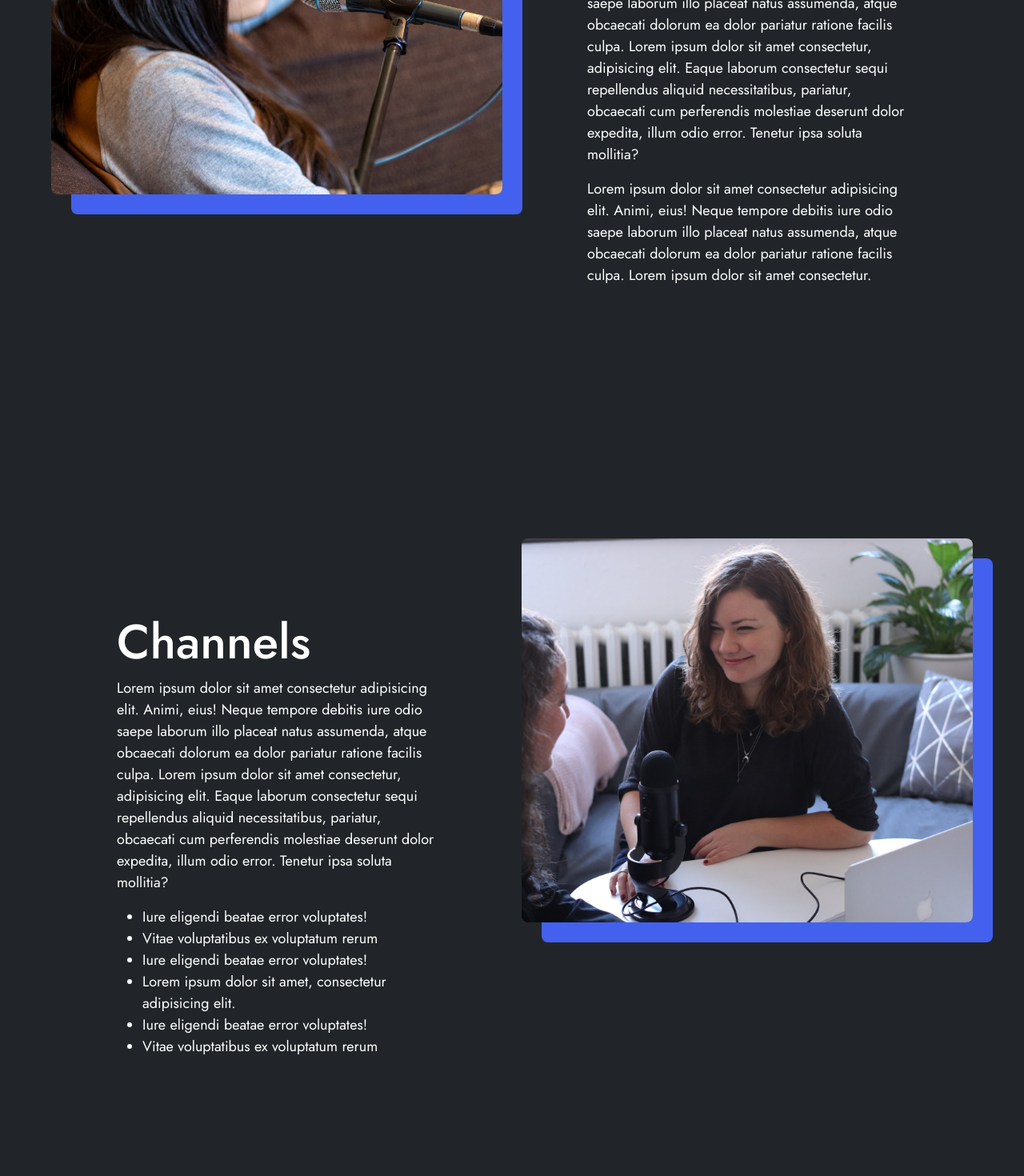
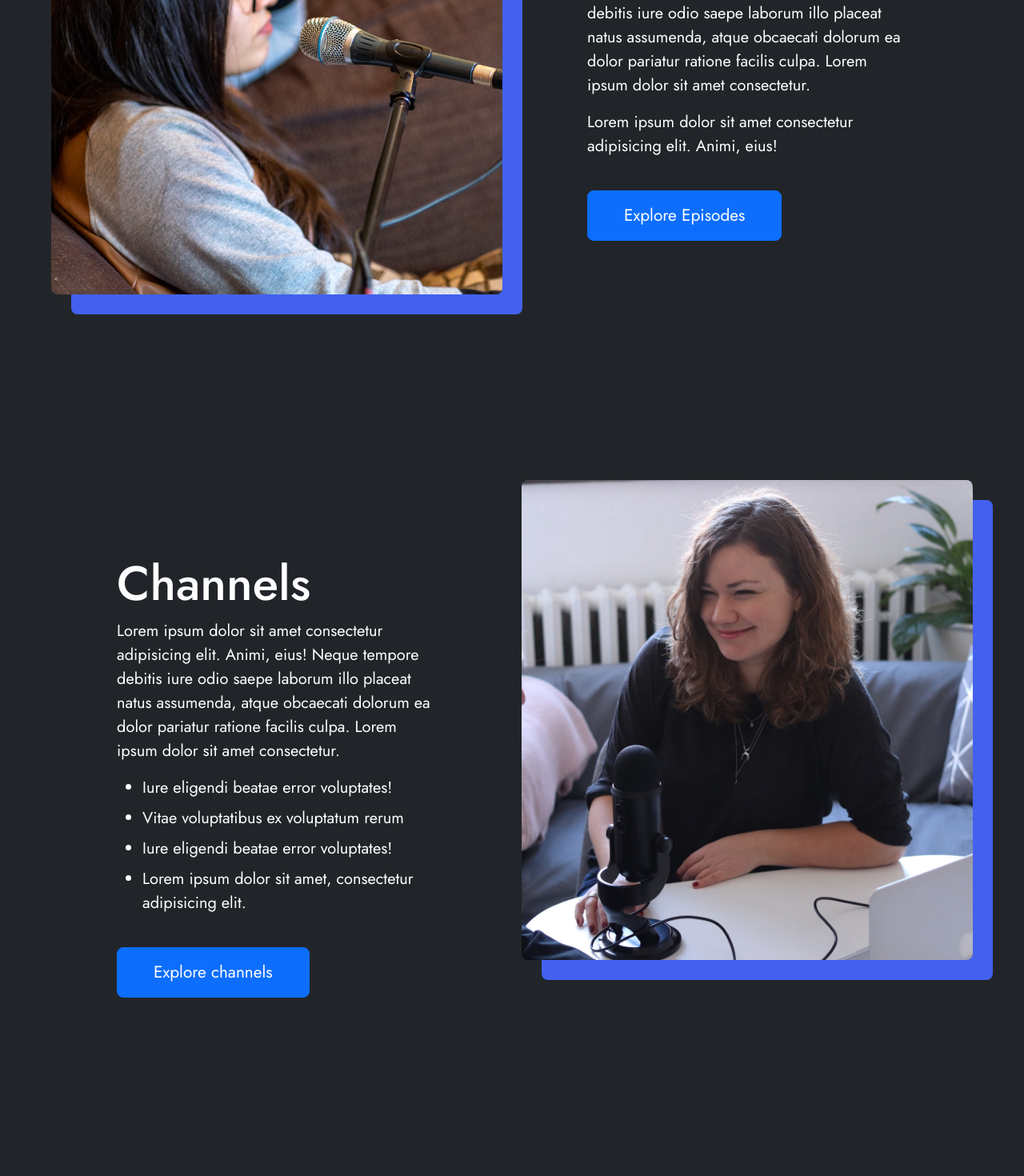
Before and after one commit to Jabser/Podify, a React (Create React App) app: page / in a window 1280 px wide. Shown: the part 1520-2990 px from the top of the page at 80% size. Built offline with nearby package versions, Linux system fonts and the light colour scheme.

Commit message:
Home - Minor content changes

```diff
--- a/src/components/home/HomeInfo.js
+++ b/src/components/home/HomeInfo.js
@@ -18,11 +18,14 @@ class HomeInfo extends Component {
                 <div>
                   <h2>Episodes</h2>
                   <p>
-                    Lorem ipsum dolor sit amet consectetur adipisicing elit. Animi, eius! Neque tempore debitis iure odio saepe laborum illo placeat natus assumenda, atque obcaecati dolorum ea dolor pariatur ratione facilis culpa. Lorem ipsum dolor sit amet consectetur, adipisicing elit. Eaque laborum consectetur sequi repellendus aliquid necessitatibus, pariatur, obcaecati cum perferendis molestiae deserunt dolor expedita, illum odio error. Tenetur ipsa soluta mollitia?
+                    Lorem ipsum dolor sit amet consectetur adipisicing elit. Animi, eius! Neque tempore debitis iure odio saepe laborum illo placeat natus assumenda, atque obcaecati dolorum ea dolor pariatur ratione facilis culpa. Lorem ipsum dolor sit amet consectetur.
                   </p>
                   <p>
-                    Lorem ipsum dolor sit amet consectetur adipisicing elit. Animi, eius! Neque tempore debitis iure odio saepe laborum illo placeat natus assumenda, atque obcaecati dolorum ea dolor pariatur ratione facilis culpa. Lorem ipsum dolor sit amet consectetur.
+                    Lorem ipsum dolor sit amet consectetur adipisicing elit. Animi, eius!
                   </p>
+                  <a href='/episodes' type="button" className="btn btn-primary mt-4">
+                    Explore Episodes
+                  </a>
                 </div>
               </div>
             </div>
@@ -36,7 +39,7 @@ class HomeInfo extends Component {
                 <div>
                   <h2>Channels</h2>
                   <p>
-                    Lorem ipsum dolor sit amet consectetur adipisicing elit. Animi, eius! Neque tempore debitis iure odio saepe laborum illo placeat natus assumenda, atque obcaecati dolorum ea dolor pariatur ratione facilis culpa. Lorem ipsum dolor sit amet consectetur, adipisicing elit. Eaque laborum consectetur sequi repellendus aliquid necessitatibus, pariatur, obcaecati cum perferendis molestiae deserunt dolor expedita, illum odio error. Tenetur ipsa soluta mollitia?
+                    Lorem ipsum dolor sit amet consectetur adipisicing elit. Animi, eius! Neque tempore debitis iure odio saepe laborum illo placeat natus assumenda, atque obcaecati dolorum ea dolor pariatur ratione facilis culpa. Lorem ipsum dolor sit amet consectetur.
                   </p>
                   <p>
                     <ul>
@@ -52,14 +55,11 @@ class HomeInfo extends Component {
                       <li>
                         Lorem ipsum dolor sit amet, consectetur adipisicing elit.
                       </li>
-                      <li>
-                        Iure eligendi beatae error voluptates!
-                      </li>
-                      <li>
-                        Vitae voluptatibus ex voluptatum rerum
-                      </li>
                     </ul>
                   </p>
+                  <a href='/channels' type="button" className="btn btn-primary mt-4">
+                    Explore channels
+                  </a>
                 </div>
               </div>
               <div className="col-md-6">
@@ -81,7 +81,7 @@ class HomeInfo extends Component {
               <div className="col-md-6">
                 <div className="card-feature">
                   <svg xmlns="http://www.w3.org/2000/svg" viewBox="0 0 14 14" height="48" width="48"><g><line x1="0.5" y1="13.5" x2="9.5" y2="4.5" fill="none" stroke="#ffffff" stroke-linecap="round" stroke-linejoin="round"></line><line x1="11.5" y1="2.5" x2="12.5" y2="1.5" fill="none" stroke="#ffffff" stroke-linecap="round" stroke-linejoin="round"></line><line x1="9" y1="2" x2="9" y2="0.5" fill="none" stroke="#ffffff" stroke-linecap="round" stroke-linejoin="round"></line><line x1="12" y1="5" x2="13.5" y2="5" fill="none" stroke="#ffffff" stroke-linecap="round" stroke-linejoin="round"></line><line x1="11" y1="7" x2="12" y2="8" fill="none" stroke="#ffffff" stroke-linecap="round" stroke-linejoin="round"></line><line x1="6" y1="2" x2="7" y2="3" fill="none" stroke="#ffffff" stroke-linecap="round" stroke-linejoin="round"></line></g></svg>
-                  <h4>Lorem ipsum dolor</h4>
+                  <h4>Easy access</h4>
                   <p>
                     Lorem ipsum dolor sit amet consectetur adipisicing elit. Ea exercitationem praesentium.
                   </p>
@@ -90,7 +90,7 @@ class HomeInfo extends Component {
               <div className="col-md-6">
                 <div className="card-feature">
                   <svg xmlns="http://www.w3.org/2000/svg" viewBox="0 0 14 14" height="48" width="48"><g><circle cx="3" cy="11" r="2.5" fill="none" stroke="#ffffff" stroke-linecap="round" stroke-linejoin="round"></circle><path d="M5.5,3V1.5a1,1,0,0,0-1-1H3.32a1,1,0,0,0-1,.81L.55,10.5" fill="none" stroke="#ffffff" stroke-linecap="round" stroke-linejoin="round"></path><line x1="4.5" y1="5.5" x2="9.5" y2="5.5" fill="none" stroke="#ffffff" stroke-linecap="round" stroke-linejoin="round"></line><line x1="5.5" y1="8" x2="5.5" y2="11" fill="none" stroke="#ffffff" stroke-linecap="round" stroke-linejoin="round"></line><circle cx="11" cy="11" r="2.5" fill="none" stroke="#ffffff" stroke-linecap="round" stroke-linejoin="round"></circle><path d="M8.5,3V1.5a1,1,0,0,1,1-1h1.18a1,1,0,0,1,1,.81l1.79,9.19" fill="none" stroke="#ffffff" stroke-linecap="round" stroke-linejoin="round"></path><line x1="8.5" y1="8" x2="8.5" y2="11" fill="none" stroke="#ffffff" stroke-linecap="round" stroke-linejoin="round"></line></g></svg>
-                  <h4>Lorem ipsum dolor</h4>
+                  <h4>Discovery</h4>
                   <p>
                     Lorem ipsum dolor sit amet consectetur adipisicing elit. Ea exercitationem praesentium.
                   </p>
@@ -101,7 +101,7 @@ class HomeInfo extends Component {
               <div className="col-md-6">
                 <div className="card-feature">
                   <svg xmlns="http://www.w3.org/2000/svg" viewBox="0 0 14 14" height="48" width="48"><g><rect x="0.5" y="3.5" width="10" height="10" rx="1" fill="none" stroke="#ffffff" stroke-linecap="round" stroke-linejoin="round"></rect><path d="M3.5.5h9a1,1,0,0,1,1,1v9" fill="none" stroke="#ffffff" stroke-linecap="round" stroke-linejoin="round"></path><g><line x1="5.5" y1="6" x2="5.5" y2="11" fill="none" stroke="#ffffff" stroke-linecap="round" stroke-linejoin="round"></line><line x1="8" y1="8.5" x2="3" y2="8.5" fill="none" stroke="#ffffff" stroke-linecap="round" stroke-linejoin="round"></line></g></g></svg>
-                  <h4>Lorem ipsum dolor</h4>
+                  <h4>Personal playlists</h4>
                   <p>
                     Lorem ipsum dolor sit amet consectetur adipisicing elit. Ea exercitationem praesentium.
                   </p>
@@ -110,7 +110,7 @@ class HomeInfo extends Component {
               <div className="col-md-6">
                 <div className="card-feature">
                   <svg xmlns="http://www.w3.org/2000/svg" viewBox="0 0 14 14" height="48" width="48"><g><path d="M7.5,9l-3,.54L5,6.5,10.73.79a1,1,0,0,1,1.42,0l1.06,1.06a1,1,0,0,1,0,1.42Z" fill="none" stroke="#ffffff" stroke-linecap="round" stroke-linejoin="round"></path><path d="M12,9.5v3a1,1,0,0,1-1,1H1.5a1,1,0,0,1-1-1V3a1,1,0,0,1,1-1h3" fill="none" stroke="#ffffff" stroke-linecap="round" stroke-linejoin="round"></path></g></svg>
-                  <h4>Lorem ipsum dolor</h4>
+                  <h4>Powerful customization</h4>
                   <p>
                     Lorem ipsum dolor sit amet consectetur adipisicing elit. Ea exercitationem praesentium.
                   </p>
@@ -121,7 +121,7 @@ class HomeInfo extends Component {
               <div className="col-md-6">
                 <div className="card-feature">
                   <svg xmlns="http://www.w3.org/2000/svg" viewBox="0 0 14 14" height="48" width="48"><g><circle cx="8.5" cy="4" r="1" fill="none" stroke="#ffffff" stroke-linecap="round" stroke-linejoin="round"></circle><circle cx="4.5" cy="9.5" r="0.5" fill="none" stroke="#ffffff" stroke-linecap="round" stroke-linejoin="round"></circle><circle cx="4.5" cy="5.5" r="1" fill="none" stroke="#ffffff" stroke-linecap="round" stroke-linejoin="round"></circle><path d="M9.52,12.28a1,1,0,0,0-.65-.88A2,2,0,0,1,9.5,7.5h1.87a2,2,0,0,0,1.89-2.67A6.5,6.5,0,1,0,7.13,13.5a6.3,6.3,0,0,0,1.74-.24A.9.9,0,0,0,9.52,12.28Z" fill="none" stroke="#ffffff" stroke-linecap="round" stroke-linejoin="round"></path></g></svg>
-                  <h4>Lorem ipsum dolor</h4>
+                  <h4>Themes</h4>
                   <p>
                     Lorem ipsum dolor sit amet consectetur adipisicing elit. Ea exercitationem praesentium.
                   </p>
@@ -130,7 +130,7 @@ class HomeInfo extends Component {
               <div className="col-md-6">
                 <div className="card-feature">
                   <svg xmlns="http://www.w3.org/2000/svg" viewBox="0 0 14 14" height="48" width="48"><g><polyline points="0.5 7 7 0.5 13.5 7" fill="none" stroke="#ffffff" stroke-linecap="round" stroke-linejoin="round"></polyline><polyline points="2.5 8.5 2.5 13.5 11.5 13.5 11.5 8.5" fill="none" stroke="#ffffff" stroke-linecap="round" stroke-linejoin="round"></polyline></g></svg>
-                  <h4>Lorem ipsum dolor</h4>
+                  <h4>Personal dashboard</h4>
                   <p>
                     Lorem ipsum dolor sit amet consectetur adipisicing elit. Ea exercitationem praesentium.
                   </p>
@@ -181,15 +181,15 @@ class HomeInfo extends Component {
                   </span>
                 </div>
                 <div className="col-md-12 text-start home-cta">
-                  <button type="button" className="btn btn-text">
-                    <svg xmlns="http://www.w3.org/2000/svg" viewBox="0 0 14 14" height="512" width="512"><g><circle cx="5" cy="2.75" r="2.25" fill="none" stroke="#ffffff" stroke-linecap="round" stroke-linejoin="round"></circle><path d="M4.5,12.5H.5V11A4.51,4.51,0,0,1,7,7" fill="none" stroke="#ffffff" stroke-linecap="round" stroke-linejoin="round"></path><line x1="10.5" y1="7.5" x2="10.5" y2="13.5" fill="none" stroke="#ffffff" stroke-linecap="round" stroke-linejoin="round"></line><line x1="7.5" y1="10.5" x2="13.5" y2="10.5" fill="none" stroke="#ffffff" stroke-linecap="round" stroke-linejoin="round"></line></g></svg>
-                    Create an account
-                  </button>
-                  <button type="button" className="btn btn-primary me-3">
+                  <a href='/pricing' type="button" className="btn btn-primary me-3">
                     <svg xmlns="http://www.w3.org/2000/svg" viewBox="0 0 14 14" height="512" width="512"><g><polygon points="13.5 5.5 7 12.5 0.5 5.5 3.5 1.5 10.5 1.5 13.5 5.5" fill="none" stroke="#ffffff" stroke-linecap="round" stroke-linejoin="round"></polygon><line x1="0.5" y1="5.5" x2="13.5" y2="5.5" fill="none" stroke="#ffffff" stroke-linecap="round" stroke-linejoin="round"></line><polyline points="3.5 1.5 7 5.5 10.5 1.5" fill="none" stroke="#ffffff" stroke-linecap="round" stroke-linejoin="round"></polyline><line x1="7" y1="5.5" x2="7" y2="12.5" fill="none" stroke="#ffffff" stroke-linecap="round" stroke-linejoin="round"></line></g></svg>
 
                     Go premium
-                  </button>
+                  </a>
+                  <a href='/signup' type="button" className="btn btn-text">
+                    <svg xmlns="http://www.w3.org/2000/svg" viewBox="0 0 14 14" height="512" width="512"><g><circle cx="5" cy="2.75" r="2.25" fill="none" stroke="#ffffff" stroke-linecap="round" stroke-linejoin="round"></circle><path d="M4.5,12.5H.5V11A4.51,4.51,0,0,1,7,7" fill="none" stroke="#ffffff" stroke-linecap="round" stroke-linejoin="round"></path><line x1="10.5" y1="7.5" x2="10.5" y2="13.5" fill="none" stroke="#ffffff" stroke-linecap="round" stroke-linejoin="round"></line><line x1="7.5" y1="10.5" x2="13.5" y2="10.5" fill="none" stroke="#ffffff" stroke-linecap="round" stroke-linejoin="round"></line></g></svg>
+                    Create an account
+                  </a>
                 </div>
               </div>
             </div>
--- a/src/sass/home.scss
+++ b/src/sass/home.scss
@@ -163,7 +163,11 @@
     }
 
     p {
-      font-size: 18px;
+      font-size: 20px;
+    }
+
+    ul li {
+      margin: 8px 0;
     }
 
     &.features {
@@ -176,6 +180,7 @@
         border-radius: 8px;
         background-color: $c-cta;
         margin-bottom: 25px;
+        transition: .3s;
 
         svg {
           margin-bottom: 35px;
@@ -183,6 +188,10 @@
 
         h4 {
           font-weight: 600;
+        }
+
+        &:hover {
+          transform: scale(1.03);
         }
       }
     }
@@ -192,6 +201,7 @@
 
       img {
         height: 60vh;
+        min-height: 600px;
         width: 100%;
         object-fit: cover;
         border-top-left-radius: 50px;
@@ -372,7 +382,6 @@
 /* HomeSearch CSS */
 .home-search {
   section {
-    // padding: 8% 0;
     padding: 0;
     background-color: #212529;
     color: #fff;
@@ -396,7 +405,7 @@
       h4 {
         margin: 0 0 35px 0;
         text-align: center;
-        font-size: 18px;
+        font-size: 20px;
       }
 
       form {
@@ -404,7 +413,7 @@
           padding: 25px 35px;
           text-align: center;
           border-radius: 8px;
-          font-size: 18px;
+          font-size: 20px;
         }
       }
     }
```
